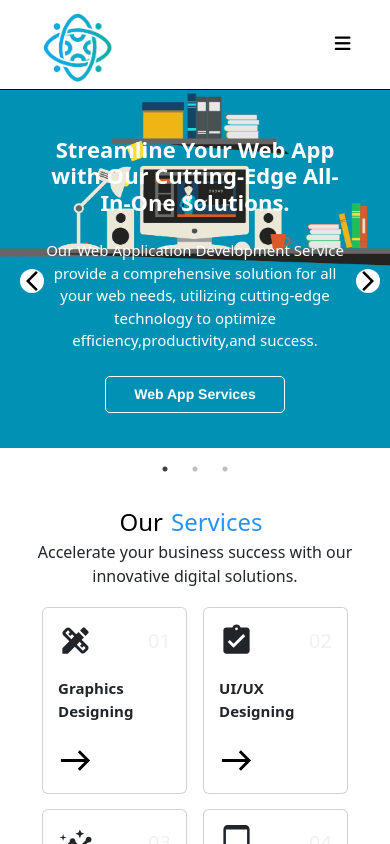
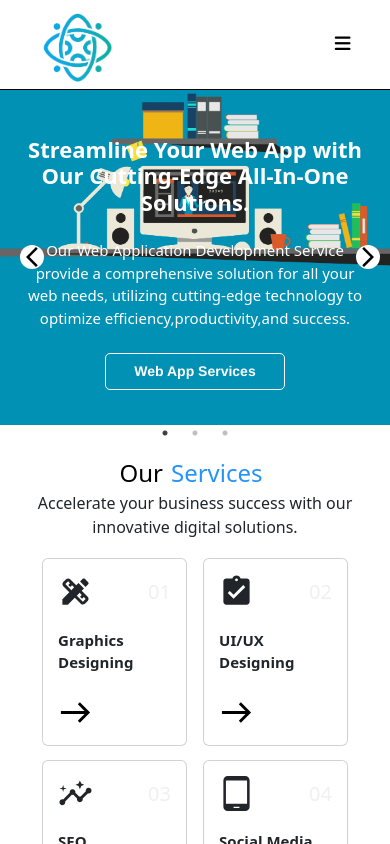
Before and after one commit to AminLakhani14/ASTechy, a React (Create React App) app: page /#/ in a window 390 px wide. Shown: the top 844 px of the page. Built offline with nearby package versions, Linux system fonts and the light colour scheme.

Commit message:
AminBranch: all fixes done.

```diff
--- a/src/CSS/DCSlider.css
+++ b/src/CSS/DCSlider.css
@@ -107,15 +107,17 @@ text-align: center;
     background-size: contain;
     background-repeat: no-repeat;
     background-position-x: center;
+    width: 109%;
   }
   .background3{
     background-image: url('../Images/Slide3.gif') !important;
     background-size: contain;
     background-repeat: no-repeat;
     background-position-x: center;
+    width: 109%;
   }
   .width80{
-    width: 80%;
+    width: 90%;
   }
   .sliderParagraph{
     text-align: center;
@@ -128,4 +130,14 @@ text-align: center;
     height: auto !important;
     width: auto !important;
   }
+  .slick-dots {
+    position: absolute !important;
+    bottom: -25px !important;
+    display: block !important;
+    width: 100% !important;
+    padding: 10px !important;
+    margin: 0 !important;
+    list-style: none !important;
+    text-align: center !important;
+  }
 }
--- a/src/Component/NavBar/NavBar.jsx
+++ b/src/Component/NavBar/NavBar.jsx
@@ -177,11 +177,6 @@ function Navbar() {
                       3D Animation
                     </Link>
                   </li>
-                  <li onClick={stopPropagation}>
-                    <label htmlFor="drop-3" className="toggle">
-                      Tutorials +
-                    </label>
-                  </li>
                 </ul>
               )}
             </li>
--- a/src/Component/NavBar/NavBarMobile.jsx
+++ b/src/Component/NavBar/NavBarMobile.jsx
@@ -188,12 +188,6 @@ setHideMenu(false)
                     {/* <li onClick={setResponsiveMenu}>
                   <Link style={{backgroundColor:"white"}}  to="/Ebook">Ebook</Link>
                 </li> */}
-                    <li onClick={setResponsiveMenu}>
-                      <label htmlFor="drop-3" className="toggle">
-                        Tutorials +
-                      </label>
-                      {/* Add your tutorials here */}
-                    </li>
                   </ul>
                 )}
               </li>
--- a/src/Component/Work/SocialMediaMarketing/SocialMediaMarketing.jsx
+++ b/src/Component/Work/SocialMediaMarketing/SocialMediaMarketing.jsx
@@ -3,18 +3,21 @@ import picture from "../../../Images/Mobile.jpg"
 import LeftSideExploreMore from "../../../Global/LeftSideExploreMore";
 import Heading from "../../../Global/Heading";
 import Feedback from "../../../Global/Feedback";
+import { useState } from "react";
 function SocialMedia() {
   const navigate = useNavigate();
 
   const handleController = () => {
     navigate('/Home');
   };
+  const [feedbackvisible, setfeedbackvisible] = useState(false);
   return (
     <div style={{overflow:'hidden'}}>
       <Heading
         visible={false}
         startedbtn={true}
         workBtn={false}
+        feedbackvisible={true}
         text="Social Media Marketing Portfolio"
         paragraph="Elevate your online presence with our expert Social Media Marketing services. Our tailored strategies are designed to maximize engagement, drive traffic, and boost conversions across various social media platforms. Let us harness the power of Social Media Marketing to amplify your brand's reach and impact in the digital landscape."
       />
--- a/src/Component/Work/Wordpress/Wordpress.jsx
+++ b/src/Component/Work/Wordpress/Wordpress.jsx
@@ -11,12 +11,15 @@ function Wordpress() {
   const handleController = () => {
     navigate("/");
   };
+  const [feedbackvisible, setfeedbackvisible] = useState(false);
+
   return (
     <div style={{overflow:'hidden'}}>
       <Heading
         visible={false}
         startedbtn={true}
         workBtn={false}
+        feedbackvisible={true}
         text="WordPress Development Portfolio"
         paragraph="Experience seamless e-commerce solutions with our expertise in WordPress development. Our portfolio showcases our ability to create custom online stores, integrate third-party plugins, and optimize website performance."
       />
--- a/src/Global/DCSlider.jsx
+++ b/src/Global/DCSlider.jsx
@@ -99,7 +99,7 @@ function AutoPlay(props) {
   return (
     <div className={windowWidth <= 1024 ? "slider-container mt-5" : "slider-container "}>
       <Slider {...settings}>
-        <div className="background1">
+        <div className="background1" style={ windowWidth <= 1024 ? { width:"100%"} : ""}>
           <div
             style={{ color: "#ffffff" }}
             className={
@@ -147,12 +147,12 @@ function AutoPlay(props) {
           </div>
         </div>
 
-        <div className="background2">
+        <div className="background2" style={ windowWidth <= 1024 ? {width:"109% !important"} : ""}>
           <div
             style={{ color: "#ffffff" }}
             className={
               windowWidth <= 1024
-                ? "width80 d-flex justify-content-center pt-5 "
+                ? "d-flex justify-content-center pt-5 "
                 : "width50 d-flex align-items-center"
             }
           >
@@ -193,7 +193,7 @@ function AutoPlay(props) {
           </div>
         </div>
 
-        <div className="background3">
+        <div className="background3" style={ windowWidth <= 1024 ? {width:"109% !important"} :"" }>
           <div
             style={{ color: "#ffffff" }}
             className={
```
